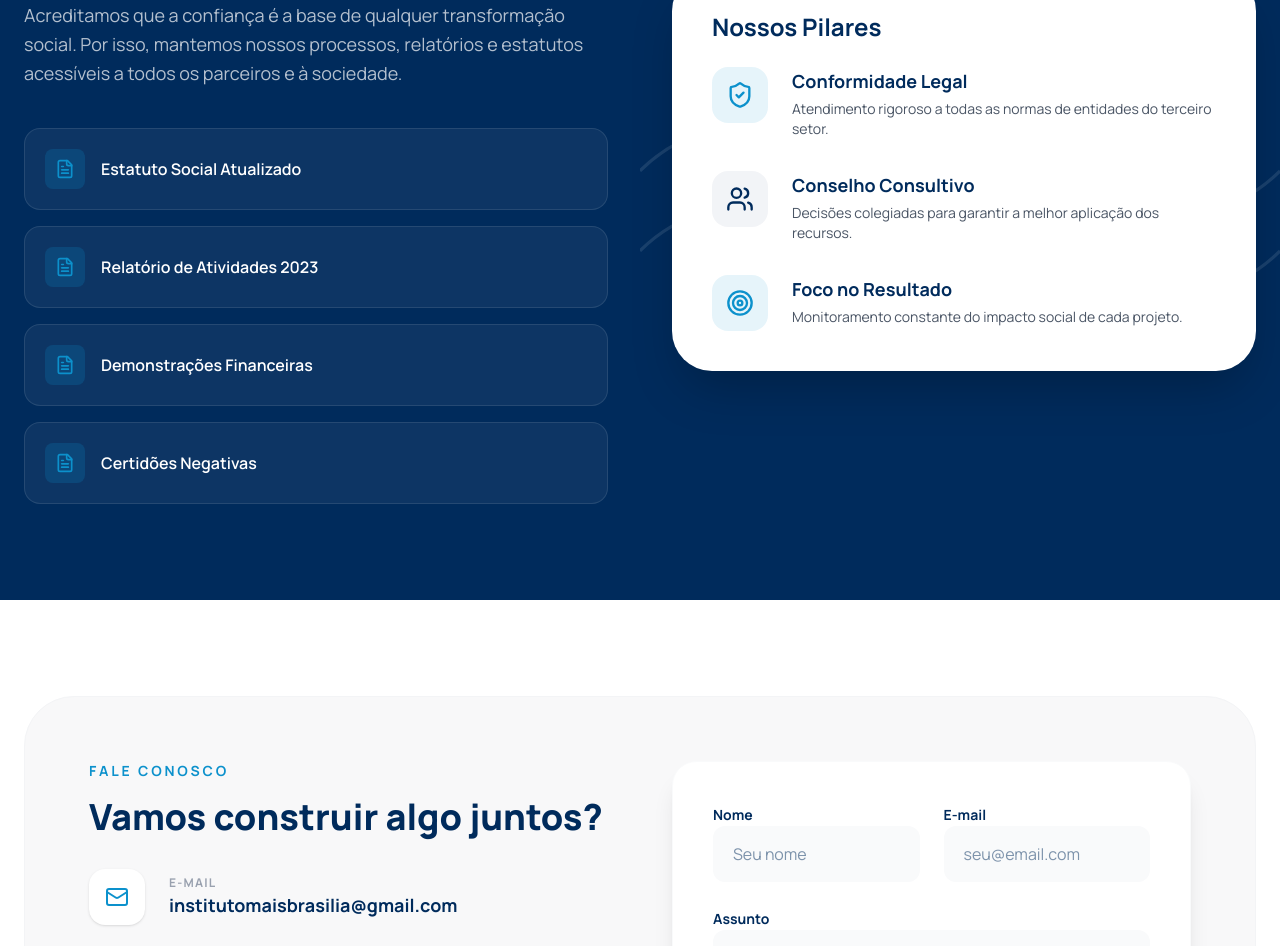
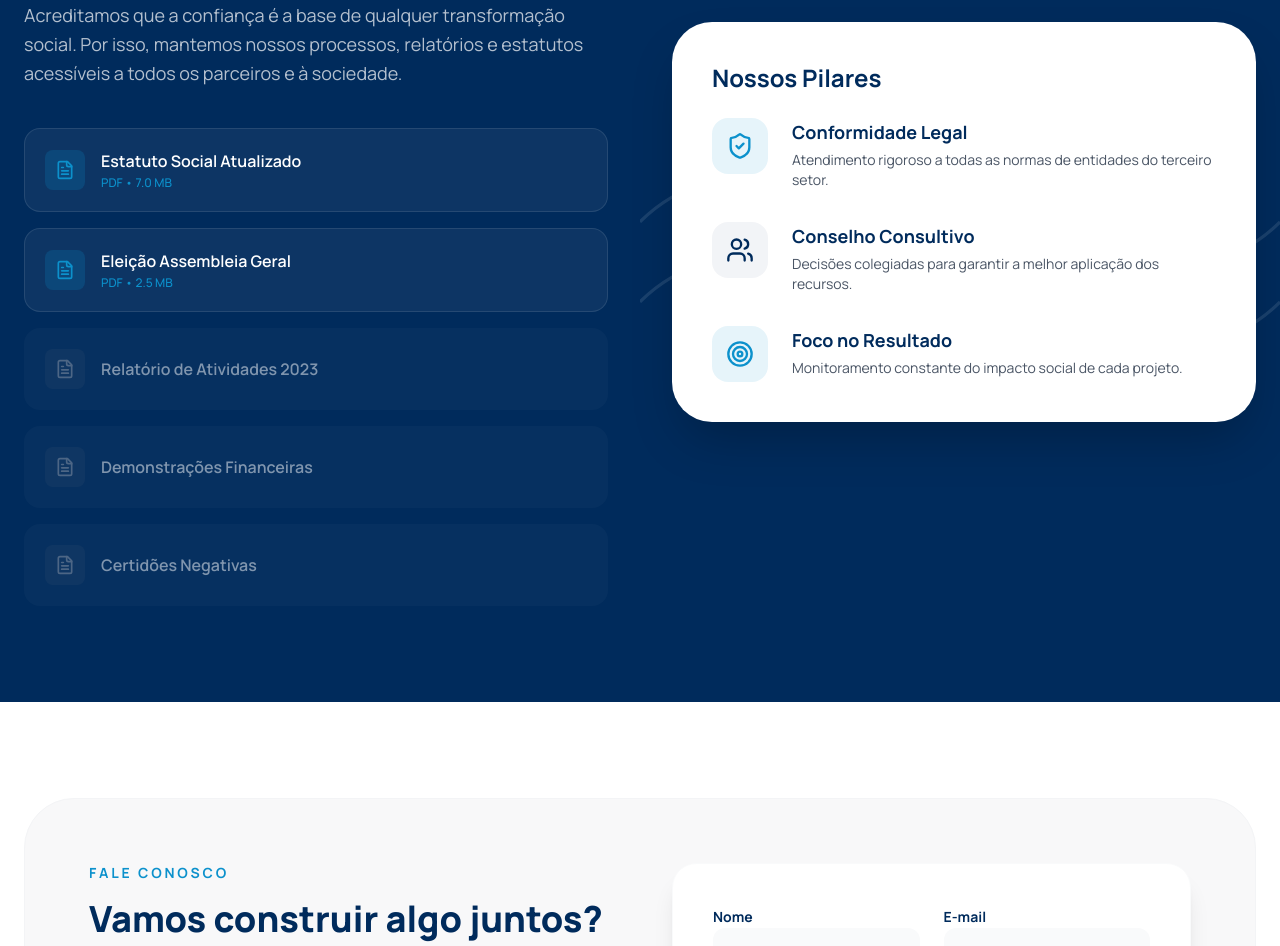
Before and after one commit to iwerry/imb_bsb, a React (Vite) app: page / in a window 1280 px wide. Shown: the part 2640-3586 px from the top of the page. Built offline with nearby package versions, Linux system fonts and the light colour scheme.

Commit message:
feat: atualiza secao de transparencia, log interno e adiciona PDFs

```diff
--- a/src/App.tsx
+++ b/src/App.tsx
@@ -359,6 +359,62 @@ const Events = () => {
 };
 
 const Transparency = () => {
+  const documents = [
+    {
+      name: "Estatuto Social Atualizado",
+      path: "/Download/EstatutoSocialConsolidado.pdf",
+      size: "7.0 MB",
+      active: true
+    },
+    {
+      name: "Eleição Assembleia Geral",
+      path: "/Download/EleicaoAssembleiaGeral.pdf",
+      size: "2.5 MB",
+      active: true
+    },
+    { name: "Relatório de Atividades 2023", path: "#", size: "", active: false },
+    { name: "Demonstrações Financeiras", path: "#", size: "", active: false },
+    { name: "Certidões Negativas", path: "#", size: "", active: false }
+  ];
+
+  const handleDownloadLog = async (docName: string) => {
+    try {
+      // 1. Obtém o IP do usuário anonimamente usando um serviço público gratuito
+      const ipResponse = await fetch('https://api.ipify.org?format=json').catch(() => null);
+      const ipData = ipResponse ? await ipResponse.json() : { ip: 'IP não identificado' };
+
+      // 2. Calcula os dados de tempo (hora, mês, semana, ano)
+      const now = new Date();
+      // Lógica simples de semana do ano
+      const firstDayOfYear = new Date(now.getFullYear(), 0, 1);
+      const pastDaysOfYear = (now.getTime() - firstDayOfYear.getTime()) / 86400000;
+      const weekNumber = Math.ceil((pastDaysOfYear + firstDayOfYear.getDay() + 1) / 7);
+
+      const logEntry = {
+        id: crypto.randomUUID(),
+        arquivo: docName,
+        ip: ipData.ip,
+        data_hora: now.toLocaleString('pt-BR'),
+        mes: now.getMonth() + 1,
+        semana: weekNumber,
+        ano: now.getFullYear(),
+        local_fuso: Intl.DateTimeFormat().resolvedOptions().timeZone
+      };
+
+      // 3. Salva no formato JSON Oculto (no LocalStorage do navegador/admin)
+      // Como estamos num frontend sem banco de dados nativo, a forma de "dar um jeito"
+      // é persistir isso no cache do navegador ou você poderá enviar para uma API futuramente.
+      const existingLogs = JSON.parse(localStorage.getItem('imb_download_logs') || '[]');
+      existingLogs.push(logEntry);
+      localStorage.setItem('imb_download_logs', JSON.stringify(existingLogs));
+
+      console.log('🔒 Log de Transparência Salvo (Oculto):', logEntry);
+
+    } catch (error) {
+      console.error('Erro ao gerar log de download', error);
+    }
+  };
+
   return (
     <section id="transparencia" className="py-24 bg-brand-navy text-white overflow-hidden relative">
       {/* Decorative background element */}
@@ -384,24 +440,38 @@ const Transparency = () => {
             </p>
 
             <div className="space-y-4">
-              {[
-                "Estatuto Social Atualizado",
-                "Relatório de Atividades 2023",
-                "Demonstrações Financeiras",
-                "Certidões Negativas"
-              ].map((doc, i) => (
+              {documents.map((doc, i) => (
                 <a
                   key={i}
-                  href="#"
-                  className="flex items-center justify-between p-5 bg-white/5 border border-white/10 rounded-2xl hover:bg-white/10 transition-all group"
+                  href={doc.active ? doc.path : undefined}
+                  download={doc.active ? true : undefined}
+                  target={doc.active ? "_blank" : undefined}
+                  rel="noopener noreferrer"
+                  onClick={() => doc.active && handleDownloadLog(doc.name)}
+                  className={cn(
+                    "flex items-center justify-between p-5 rounded-2xl transition-all group",
+                    doc.active
+                      ? "bg-white/5 border border-white/10 hover:bg-white/10 cursor-pointer"
+                      : "bg-white/5 border border-transparent opacity-50 cursor-not-allowed"
+                  )}
                 >
                   <div className="flex items-center gap-4">
-                    <div className="w-10 h-10 bg-brand-sky/20 rounded-lg flex items-center justify-center text-brand-sky">
+                    <div className={cn(
+                      "w-10 h-10 rounded-lg flex items-center justify-center",
+                      doc.active ? "bg-brand-sky/20 text-brand-sky" : "bg-gray-500/20 text-gray-400"
+                    )}>
                       <FileText className="w-5 h-5" />
                     </div>
-                    <span className="font-semibold">{doc}</span>
+                    <div>
+                      <span className="font-semibold block text-sm sm:text-base">{doc.name}</span>
+                      {doc.size && (
+                        <span className="text-xs text-brand-sky font-medium mt-0.5 block">
+                          PDF • {doc.size}
+                        </span>
+                      )}
+                    </div>
                   </div>
-                  <ExternalLink className="w-5 h-5 opacity-0 group-hover:opacity-100 transition-opacity" />
+                  {doc.active && <ExternalLink className="w-5 h-5 opacity-0 group-hover:opacity-100 transition-opacity text-brand-sky" />}
                 </a>
               ))}
             </div>
```
Also changed, not shown: 2 other files (tests, documents, lock files or other folders).
